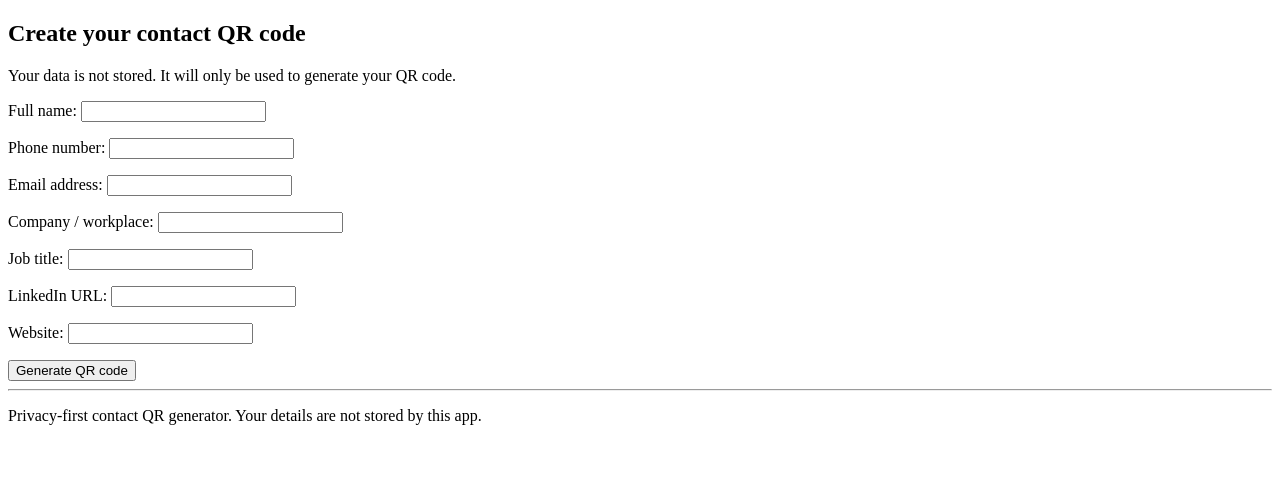
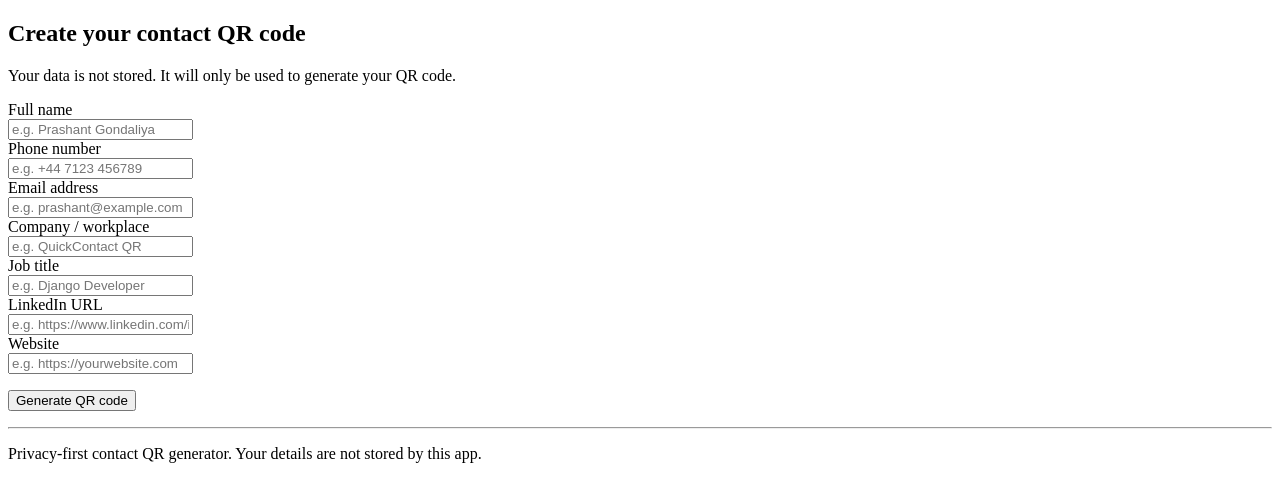
Before and after one commit to PrashantGondaliya/QuickContact_qr, a Django app: page /create/ in a window 1280 px wide. Shown: the part 108-610 px from the top of the page. Run offline with Django 5.2, Linux system fonts and the light colour scheme.

Commit message:
Improved contact form rendering

```diff
--- a/contacts/forms.py
+++ b/contacts/forms.py
@@ -1,41 +1,114 @@
+import re
+
 from django import forms
 
 
 class ContactForm(forms.Form):
     full_name = forms.CharField(
         max_length=100,
-        label="Full name"
+        label="Full name",
+        widget=forms.TextInput(attrs={
+            "placeholder": "e.g. Prashant Gondaliya"
+        })
     )
 
     phone = forms.CharField(
         max_length=30,
         label="Phone number",
-        required=False
+        required=False,
+        widget=forms.TextInput(attrs={
+            "placeholder": "e.g. +44 7123 456789"
+        })
     )
 
     email = forms.EmailField(
         label="Email address",
-        required=False
+        required=False,
+        widget=forms.EmailInput(attrs={
+            "placeholder": "e.g. prashant@example.com"
+        })
     )
 
     company = forms.CharField(
         max_length=100,
         label="Company / workplace",
-        required=False
+        required=False,
+        widget=forms.TextInput(attrs={
+            "placeholder": "e.g. QuickContact QR"
+        })
     )
 
     job_title = forms.CharField(
         max_length=100,
         label="Job title",
-        required=False
+        required=False,
+        widget=forms.TextInput(attrs={
+            "placeholder": "e.g. Django Developer"
+        })
     )
 
     linkedin_url = forms.URLField(
         label="LinkedIn URL",
-        required=False
+        required=False,
+        widget=forms.URLInput(attrs={
+            "placeholder": "e.g. https://www.linkedin.com/in/your-name"
+        })
     )
 
     website = forms.URLField(
         label="Website",
-        required=False
+        required=False,
+        widget=forms.URLInput(attrs={
+            "placeholder": "e.g. https://yourwebsite.com"
+        })
     )
+
+    def clean_phone(self):
+        phone = self.cleaned_data.get("phone")
+
+        if not phone:
+            return phone
+
+        allowed_pattern = r"^[0-9+\-\s()]+$"
+
+        if not re.match(allowed_pattern, phone):
+            raise forms.ValidationError(
+                "Phone number can only contain numbers, spaces, +, -, and brackets."
+            )
+
+        digits_only = re.sub(r"\D", "", phone)
+
+        if len(digits_only) < 7:
+            raise forms.ValidationError(
+                "Phone number seems too short."
+            )
+
+        if len(digits_only) > 15:
+            raise forms.ValidationError(
+                "Phone number seems too long."
+            )
+
+        return phone
+
+    def clean_linkedin_url(self):
+        linkedin_url = self.cleaned_data.get("linkedin_url")
+
+        if not linkedin_url:
+            return linkedin_url
+
+        if "linkedin.com" not in linkedin_url.lower():
+            raise forms.ValidationError(
+                "Please enter a valid LinkedIn URL."
+            )
+
+        return linkedin_url
+
+    def clean_full_name(self):
+        full_name = self.cleaned_data.get("full_name", "").strip()
+
+        if len(full_name.split()) < 2:
+            raise forms.ValidationError(
+                "Please enter your full name, including first and last name."
+            )
+
+        return full_name
--- a/contacts/templates/contacts/contact_form.html
+++ b/contacts/templates/contacts/contact_form.html
@@ -12,8 +12,50 @@
     <form method="post">
         {% csrf_token %}
 
-        {{ form.as_p }}
+        <div>
+            <label for="{{ form.full_name.id_for_label }}">Full name</label><br>
+            {{ form.full_name }}
+            {{ form.full_name.errors }}
+        </div>
 
-        <button type="submit">Generate QR code</button>
+        <div>
+            <label for="{{ form.phone.id_for_label }}">Phone number</label><br>
+            {{ form.phone }}
+            {{ form.phone.errors }}
+        </div>
+
+        <div>
+            <label for="{{ form.email.id_for_label }}">Email address</label><br>
+            {{ form.email }}
+            {{ form.email.errors }}
+        </div>
+
+        <div>
+            <label for="{{ form.company.id_for_label }}">Company / workplace</label><br>
+            {{ form.company }}
+            {{ form.company.errors }}
+        </div>
+
+        <div>
+            <label for="{{ form.job_title.id_for_label }}">Job title</label><br>
+            {{ form.job_title }}
+            {{ form.job_title.errors }}
+        </div>
+
+        <div>
+            <label for="{{ form.linkedin_url.id_for_label }}">LinkedIn URL</label><br>
+            {{ form.linkedin_url }}
+            {{ form.linkedin_url.errors }}
+        </div>
+
+        <div>
+            <label for="{{ form.website.id_for_label }}">Website</label><br>
+            {{ form.website }}
+            {{ form.website.errors }}
+        </div>
+
+        <p>
+            <button type="submit">Generate QR code</button>
+        </p>
     </form>
 {% endblock %}
```
